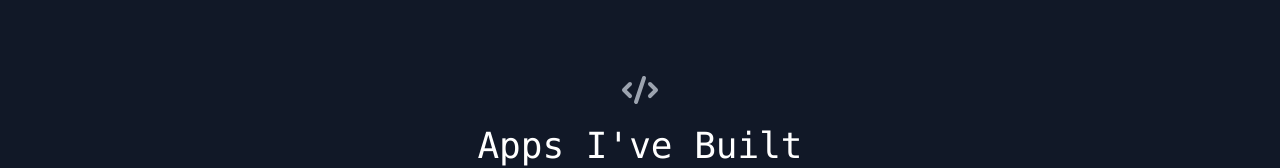
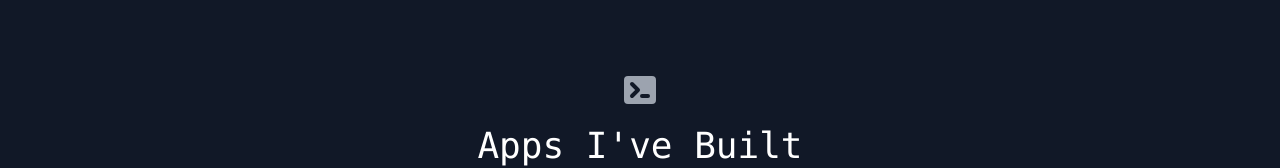
Before and after one commit to Dollardudez/portfolio, a React (Create React App) app: page / in a window 1280 px wide. Shown: the part 702-870 px from the top of the page. Built offline with nearby package versions, Linux system fonts and the light colour scheme.

Commit message:
Added some customization

```diff
--- a/src/components/Portfolio.jsx
+++ b/src/components/Portfolio.jsx
@@ -1,4 +1,4 @@
-import { CodeIcon } from "@heroicons/react/solid";
+import { TerminalIcon } from "@heroicons/react/solid";
 import React from "react";
 import { projects } from "../data";
 
@@ -10,7 +10,7 @@
         <section id="projects" className="text-gray-400 bg-gray-900 body-font">
           <div className="container px-5 py-10 mx-auto text-center lg:px-40">
             <div className="flex flex-col w-full mb-20">
-              <CodeIcon className="mx-auto inline-block w-10 mb-4" />
+              <TerminalIcon className="mx-auto inline-block w-10 mb-4" />
               <h1 className="sm:text-4xl text-3xl font-mono title-font mb-4 text-white">
                 Apps I've Built
               </h1>
--- a/src/data.js
+++ b/src/data.js
@@ -49,7 +49,7 @@
         `This project was completed as another semester long project at K-State. It has a full backend system written
         in C#. The front end utilizes WPF in order to display the menu system. This was one of my first large projects.
         I now help other students as a TA for this class.`,
-      image: "./media/bleakwind-buffet.png",
+      image: "./media/bleakwind-buffet.PNG",
       github: "https://github.com/Dollardudez/bleakwind-buffet",
       link: "",
     }
```
